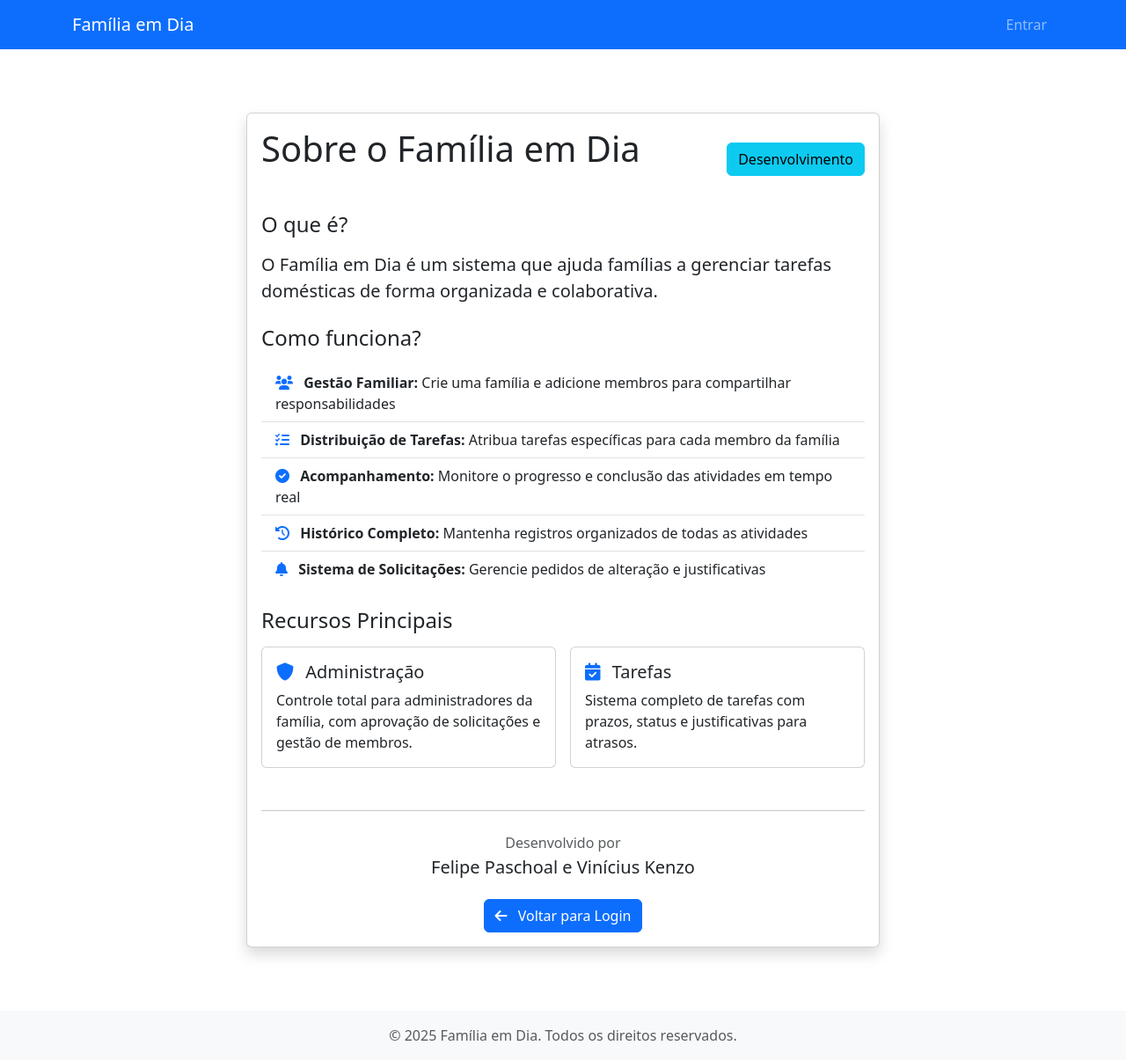
After one commit to Felipe-Paschoall/ProjetoFamiliaEmDia, a Flask app: page /auth/about in a window 1280 px wide. The commit adds this page. Shown: the whole page at 88% size. Run offline with Flask 3, Linux system fonts and the light colour scheme; some libraries are stand-ins or nearby versions.

Commit message:
refactor: remoção de arquivos SQL desnecessários e adição de nova rota "sobre" na autenticação

```diff
--- a/backend/app/routes/auth.py
+++ b/backend/app/routes/auth.py
@@ -102,3 +102,7 @@ def change_password():
         flash(error, 'error')
 
     return render_template('auth/change_password.html')
+
+@bp.route('/about')
+def about():
+    return render_template('auth/about.html')
--- /dev/null
+++ b/backend/app/templates/auth/about.html
@@ -0,0 +1,287 @@
+{% extends "base.html" %} {% block title %}Sobre{% endblock %} {% block content
+%}
+<div class="container py-5">
+  <div class="row justify-content-center">
+    <div class="col-lg-8">
+      <div class="card shadow">
+        <div class="card-body">
+          <div class="d-flex justify-content-between align-items-center mb-4">
+            <h1 class="card-title text-center mb-4 mb-0">
+              Sobre o Família em Dia
+            </h1>
+            <button
+              type="button"
+              class="btn btn-info ms-3"
+              data-bs-toggle="modal"
+              data-bs-target="#modalDesenvolvimento"
+            >
+              Desenvolvimento
+            </button>
+          </div>
+
+          <!-- Modal Desenvolvimento -->
+          <div
+            class="modal fade"
+            id="modalDesenvolvimento"
+            tabindex="-1"
+            aria-labelledby="modalDesenvolvimentoLabel"
+            aria-hidden="true"
+          >
+            <div class="modal-dialog modal-lg modal-dialog-scrollable">
+              <div class="modal-content">
+                <div class="modal-header">
+                  <h5 class="modal-title" id="modalDesenvolvimentoLabel">
+                    Detalhes de Desenvolvimento
+                  </h5>
+                  <button
+                    type="button"
+                    class="btn-close"
+                    data-bs-dismiss="modal"
+                    aria-label="Fechar"
+                  ></button>
+                </div>
+                <div class="modal-body">
+                  <h6 class="fw-bold">Endpoints</h6>
+                  <ul>
+                    <li>
+                      <strong>/auth/login</strong> (GET, POST): Tela e ação de
+                      login do usuário.
+                    </li>
+                    <li>
+                      <strong>/auth/logout</strong> (GET): Logout do usuário.
+                    </li>
+                    <li><strong>/auth/about</strong> (GET): Página Sobre.</li>
+                    <li>
+                      <strong>/familia/create</strong> (GET, POST): Criação de
+                      nova família e usuário administrador.
+                    </li>
+                    <li>
+                      <strong>/familia/list_members</strong> (GET): Lista
+                      membros da família.
+                    </li>
+                    <li>
+                      <strong>/familia/members/&lt;id&gt;/delete</strong>
+                      (POST): Exclui membro da família (admin).
+                    </li>
+                    <li>
+                      <strong>/tarefas/</strong> (GET): Lista tarefas da
+                      família.
+                    </li>
+                    <li>
+                      <strong>/tarefas/create</strong> (GET, POST): Criação de
+                      nova tarefa.
+                    </li>
+                    <li>
+                      <strong>/tarefas/&lt;id&gt;/edit</strong> (GET, POST):
+                      Edita tarefa existente.
+                    </li>
+                    <li>
+                      <strong>/tarefas/&lt;id&gt;/complete</strong> (POST):
+                      Conclui tarefa (com justificativa se atrasada).
+                    </li>
+                    <li>
+                      <strong>/tarefas/&lt;id&gt;/approve</strong> (POST):
+                      Aprova tarefa (admin).
+                    </li>
+                    <li>
+                      <strong>/tarefas/&lt;id&gt;/reject</strong> (POST):
+                      Rejeita tarefa (com justificativa).
+                    </li>
+                    <li>
+                      <strong>/tarefas/history</strong> (GET): Histórico de
+                      tarefas.
+                    </li>
+                    <li>
+                      <strong>/solicitacoes/</strong> (GET): Lista solicitações
+                      de alteração de dados e tarefas pendentes.
+                    </li>
+                    <li>
+                      <strong>/solicitacoes/create</strong> (POST): Cria
+                      solicitação de alteração de dados.
+                    </li>
+                    <li>
+                      <strong>/solicitacoes/&lt;id&gt;/approve</strong> (POST):
+                      Aprova solicitação (admin).
+                    </li>
+                    <li>
+                      <strong>/solicitacoes/&lt;id&gt;/reject</strong> (POST):
+                      Rejeita solicitação (admin).
+                    </li>
+                  </ul>
+                  <hr />
+                  <h6 class="fw-bold">Banco de Dados</h6>
+                  <ul>
+                    <li><strong>familia</strong>: id, nome, created_at</li>
+                    <li>
+                      <strong>usuario</strong>: id, familia_id (FK), nome, cpf,
+                      password, is_admin, first_login, created_at
+                    </li>
+                    <li>
+                      <strong>tarefa</strong>: id, familia_id (FK), criador_id
+                      (FK), destinatario_id (FK), titulo, descricao, horario,
+                      status, created_at, updated_at
+                    </li>
+                    <li>
+                      <strong>solicitacao</strong>: id, usuario_id (FK), tipo,
+                      detalhes, status, created_at, updated_at
+                    </li>
+                  </ul>
+                  <p class="mb-1">Relacionamentos:</p>
+                  <ul>
+                    <li>
+                      Uma <strong>família</strong> possui vários
+                      <strong>usuários</strong>.
+                    </li>
+                    <li>
+                      Uma <strong>tarefa</strong> pertence a uma família, tem um
+                      criador e um destinatário (ambos usuários).
+                    </li>
+                    <li>
+                      Uma <strong>solicitação</strong> pertence a um usuário.
+                    </li>
+                  </ul>
+                  <hr />
+                  <h6 class="fw-bold">Conexão entre Telas e Endpoints</h6>
+                  <ul>
+                    <li>
+                      <strong>Botão "Entrar"</strong> (login):
+                      <code>/auth/login</code> (POST)
+                    </li>
+                    <li>
+                      <strong>Botão "Tarefas"</strong> (menu):
+                      <code>/tarefas/</code> (GET)
+                    </li>
+                    <li>
+                      <strong>Botão "Nova Tarefa"</strong>:
+                      <code>/tarefas/create</code> (GET/POST)
+                    </li>
+                    <li>
+                      <strong>Botão "Editar"</strong> (em cada tarefa):
+                      <code>/tarefas/&lt;id&gt;/edit</code> (GET/POST)
+                    </li>
+                    <li>
+                      <strong>Botão "Concluir"</strong> (em cada tarefa):
+                      <code>/tarefas/&lt;id&gt;/complete</code> (POST)
+                    </li>
+                    <li>
+                      <strong>Botão "Histórico"</strong>:
+                      <code>/tarefas/history</code> (GET)
+                    </li>
+                    <li>
+                      <strong>Botão "Família"</strong> (menu):
+                      <code>/familia/list_members</code> (GET)
+                    </li>
+                    <li>
+                      <strong>Botão "Adicionar Membro"</strong>:
+                      <code>/familia/add_member</code> (GET/POST)
+                    </li>
+                    <li>
+                      <strong>Botão "Excluir"</strong> (em cada membro):
+                      <code>/familia/members/&lt;id&gt;/delete</code> (POST)
+                    </li>
+                    <li>
+                      <strong>Botão "Solicitações"</strong> (menu/admin):
+                      <code>/solicitacoes/</code> (GET)
+                    </li>
+                    <li>
+                      <strong>Botão "Aprovar/Rejeitar"</strong> (em
+                      solicitações):
+                      <code>/solicitacoes/&lt;id&gt;/approve</code> ou
+                      <code>/solicitacoes/&lt;id&gt;/reject</code> (POST)
+                    </li>
+                  </ul>
+                </div>
+              </div>
+            </div>
+          </div>
+
+          <div class="mb-4">
+            <h4 class="mb-3">O que é?</h4>
+            <p class="lead">
+              O Família em Dia é um sistema que ajuda famílias a gerenciar
+              tarefas domésticas de forma organizada e colaborativa.
+            </p>
+          </div>
+
+          <div class="mb-4">
+            <h4 class="mb-3">Como funciona?</h4>
+            <div class="card-text">
+              <ul class="list-group list-group-flush">
+                <li class="list-group-item">
+                  <i class="fas fa-users text-primary me-2"></i>
+                  <strong>Gestão Familiar:</strong> Crie uma família e adicione
+                  membros para compartilhar responsabilidades
+                </li>
+                <li class="list-group-item">
+                  <i class="fas fa-tasks text-primary me-2"></i>
+                  <strong>Distribuição de Tarefas:</strong> Atribua tarefas
+                  específicas para cada membro da família
+                </li>
+                <li class="list-group-item">
+                  <i class="fas fa-check-circle text-primary me-2"></i>
+                  <strong>Acompanhamento:</strong> Monitore o progresso e
+                  conclusão das atividades em tempo real
+                </li>
+                <li class="list-group-item">
+                  <i class="fas fa-history text-primary me-2"></i>
+                  <strong>Histórico Completo:</strong> Mantenha registros
+                  organizados de todas as atividades
+                </li>
+                <li class="list-group-item">
+                  <i class="fas fa-bell text-primary me-2"></i>
+                  <strong>Sistema de Solicitações:</strong> Gerencie pedidos de
+                  alteração e justificativas
+                </li>
+              </ul>
+            </div>
+          </div>
+
+          <div class="mb-4">
+            <h4 class="mb-3">Recursos Principais</h4>
+            <div class="row g-3">
+              <div class="col-md-6">
+                <div class="card h-100">
+                  <div class="card-body">
+                    <h5 class="card-title">
+                      <i class="fas fa-shield-alt text-primary me-2"></i>
+                      Administração
+                    </h5>
+                    <p class="card-text">
+                      Controle total para administradores da família, com
+                      aprovação de solicitações e gestão de membros.
+                    </p>
+                  </div>
+                </div>
+              </div>
+              <div class="col-md-6">
+                <div class="card h-100">
+                  <div class="card-body">
+                    <h5 class="card-title">
+                      <i class="fas fa-calendar-check text-primary me-2"></i>
+                      Tarefas
+                    </h5>
+                    <p class="card-text">
+                      Sistema completo de tarefas com prazos, status e
+                      justificativas para atrasos.
+                    </p>
+                  </div>
+                </div>
+              </div>
+            </div>
+          </div>
+
+          <div class="text-center mt-5">
+            <hr class="mb-4" />
+            <p class="text-muted mb-1">Desenvolvido por</p>
+            <h5 class="mb-4">Felipe Paschoal e Vinícius Kenzo</h5>
+            <a href="{{ url_for('auth.login') }}" class="btn btn-primary">
+              <i class="fas fa-arrow-left me-2"></i>
+              Voltar para Login
+            </a>
+          </div>
+        </div>
+      </div>
+    </div>
+  </div>
+</div>
+{% endblock %}
--- a/backend/app/templates/auth/login.html
+++ b/backend/app/templates/auth/login.html
@@ -58,6 +58,12 @@
             <i class="fas fa-plus me-2"></i>
             Criar Nova Família
           </a>
+          <div class="mt-3">
+            <a href="{{ url_for('auth.about') }}" class="text-decoration-none">
+              <i class="fas fa-info-circle me-1"></i>
+              Sobre o Sistema
+            </a>
+          </div>
         </div>
       </div>
     </div>
--- a/backend/app/templates/base.html
+++ b/backend/app/templates/base.html
@@ -87,7 +87,7 @@
     <footer class="footer bg-light py-3">
       <div class="container text-center">
         <span class="text-muted"
-          >© 2024 Família em Dia. Todos os direitos reservados.</span
+          >© 2025 Família em Dia. Todos os direitos reservados.</span
         >
       </div>
     </footer>
```
Also changed, not shown: backend/app/dados_familias.sql (deleted, +0 -84 lines), backend/app/dados_teste.sql (deleted, +0 -16 lines), backend/app/templates/about.html (deleted, +0 -89 lines), 2 other files.
